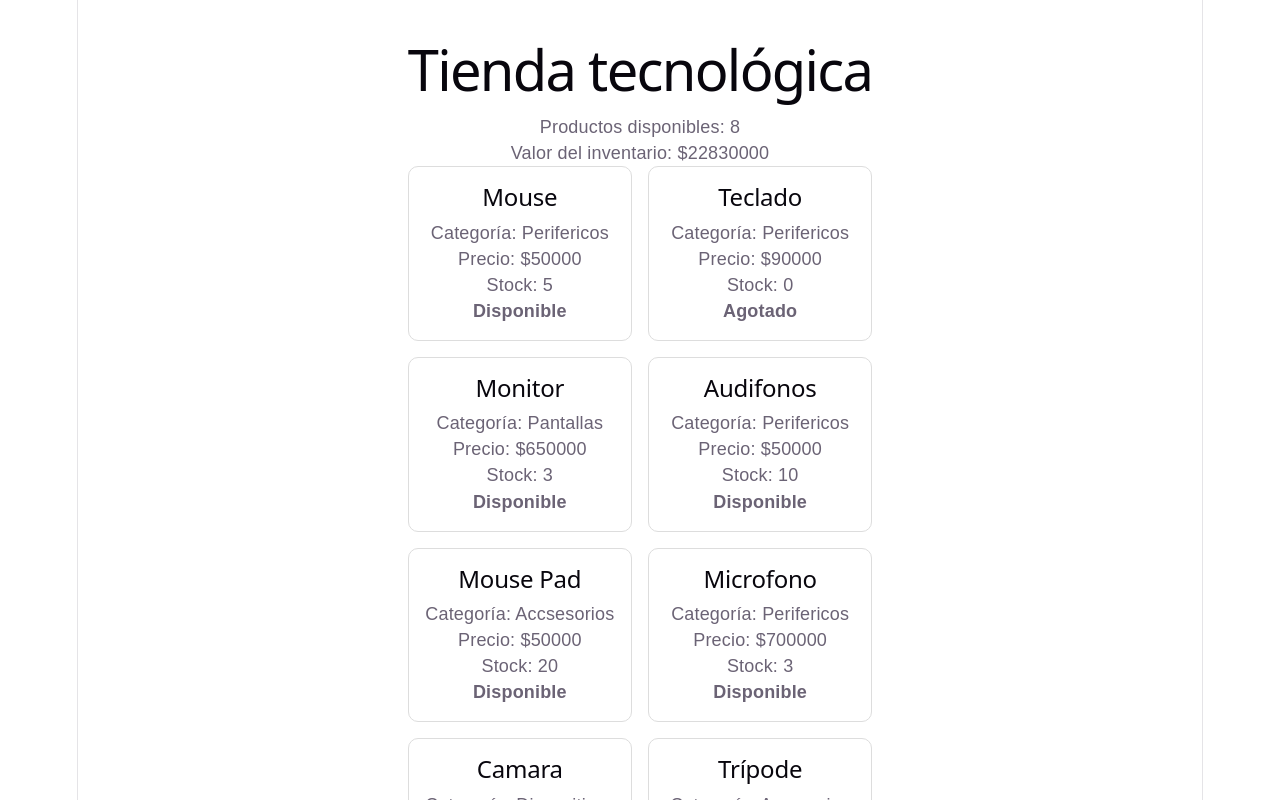
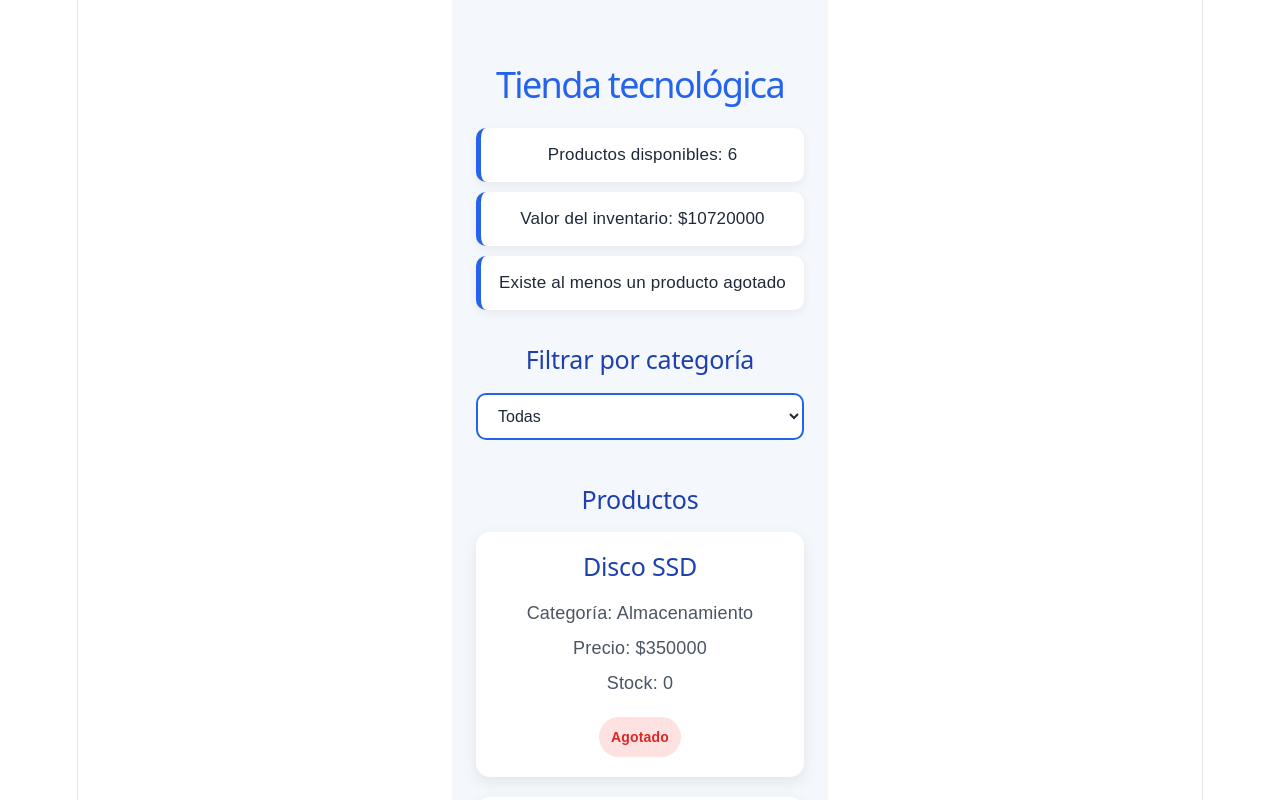
Before and after one commit to ch-Susa/react-js-ficha-3409609-Geidy-Susa, a React (Vite) app: page / in a window 1280 px wide. Shown: the top 800 px of the page. Built offline with nearby package versions, Linux system fonts and the light colour scheme.

Commit message:
Se completa la gestiòn y filtrado de productos. Ademàs de mejorar el diseño

```diff
--- a/practica-js.js
+++ b/practica-js.js
@@ -1,3 +1,9 @@
+import { productos } from './data/productos';
+
+export function buscarProducto(id) {
+  return productos.find(producto => producto.id === id);
+}
+
 console.log("JavaScript listo para practicar");
 
 function calcularTotal(precio, cantidad) {
--- a/src/App.css
+++ b/src/App.css
@@ -1,17 +1,123 @@
 .contenedor {
   max-width: 1100px;
   margin: 0 auto;
-padding: 24px;
+  padding: 40px 24px;
   font-family: Arial, sans-serif;
+  background: #f4f7fb;
+  min-height: 100vh;
+  color: #1f2937;
 }
+
+.contenedor h1 {
+  text-align: center;
+  margin-bottom: 30px;
+  color: #2563eb;
+  font-size: 36px;
+}
+
+.contenedor > p {
+  background: white;
+  padding: 14px 18px;
+  margin: 10px 0;
+  border-radius: 10px;
+  border-left: 5px solid #2563eb;
+  box-shadow: 0 3px 10px rgba(0, 0, 0, 0.06);
+  font-size: 17px;
+}
+
+.contenedor section {
+  margin-top: 35px;
+}
+
+.contenedor section h2 {
+  color: #1e40af;
+  margin-bottom: 18px;
+  font-size: 25px;
+}
+
 .productos {
   display: grid;
   grid-template-columns: repeat(auto-fit, minmax(220px, 1fr));
-gap: 16px;
+  gap: 20px;
 }
+
 .producto-card {
-border: 1px solid #ddd;
+  border: none;
+  border-radius: 14px;
+  padding: 20px;
+  background: white;
+  box-shadow: 0 5px 15px rgba(0, 0, 0, 0.08);
+  transition: transform 0.2s ease, box-shadow 0.2s ease;
+}
+
+.producto-card:hover {
+  transform: translateY(-5px);
+  box-shadow: 0 10px 22px rgba(0, 0, 0, 0.14);
+}
+
+.producto-card h2 {
+  margin-top: 0;
+  margin-bottom: 15px;
+  color: #111827;
+  font-size: 21px;
+}
+
+.producto-card p {
+  margin: 9px 0;
+  color: #4b5563;
+}
+
+.producto-card strong {
+  display: inline-block;
+  margin-top: 12px;
+  padding: 7px 12px;
+  border-radius: 20px;
+  font-size: 14px;
+}
+
+.producto-card .disponible {
+  background: #dcfce7;
+  color: #15803d;
+}
+
+.producto-card .agotado {
+  background: #fee2e2;
+  color: #dc2626;
+}
+
+@media (max-width: 600px) {
+  .contenedor {
+    padding: 25px 15px;
+  }
+
+  .contenedor h1 {
+    font-size: 28px;
+  }
+
+  .productos {
+    grid-template-columns: 1fr;
+  }
+}
+
+.filtro-categoria {
+  width: 100%;
+  max-width: 350px;
+  padding: 12px 16px;
+  margin-bottom: 10px;
+  border: 2px solid #2563eb;
   border-radius: 10px;
-padding: 16px;
   background: white;
+  color: #1f2937;
+  font-size: 16px;
+  cursor: pointer;
+  outline: none;
+  transition: 0.2s ease;
 }
+
+.filtro-categoria:hover {
+  border-color: #1e40af;
+}
+
+.filtro-categoria:focus {
+  box-shadow: 0 0 0 3px rgba(37, 99, 235, 0.15);
+}
--- a/src/App.jsx
+++ b/src/App.jsx
@@ -1,26 +1,88 @@
+import { useState } from 'react';
 import ProductoCard from './components/ProductoCard';
 import { productos } from './data/productos';
 import './App.css';
+
 function App() {
+  const [categoriaSeleccionada, setCategoriaSeleccionada] = useState('Todas');
+
   const disponibles = productos.filter(producto => producto.stock > 0);
+
   const valorInventario = productos.reduce(
     (total, producto) => total + producto.precio * producto.stock,
     0
   );
+
+  const existeAgotado = productos.some(producto => producto.stock === 0);
+
+  const categorias = [
+    'Todas',
+    ...new Set(productos.map(producto => producto.categoria))
+  ];
+
+  const productosFiltrados =
+    categoriaSeleccionada === 'Todas'
+      ? productos
+      : productos.filter(
+          producto => producto.categoria === categoriaSeleccionada
+        );
+
   return (
     <main className="contenedor">
       <h1>Tienda tecnológica</h1>
+
       <p>Productos disponibles: {disponibles.length}</p>
       <p>Valor del inventario: ${valorInventario}</p>
-<section className="productos">
-{productos.map(producto => (
+
+      <p>
+        {existeAgotado
+          ? 'Existe al menos un producto agotado'
+          : 'No hay productos agotados'}
+      </p>
+
+      <section>
+        <h2>Filtrar por categoría</h2>
+
+        <select
+          value={categoriaSeleccionada}
+          onChange={e => setCategoriaSeleccionada(e.target.value)}
+          className="filtro-categoria"
+        >
+          {categorias.map(categoria => (
+            <option key={categoria} value={categoria}>
+              {categoria}
+            </option>
+          ))}
+        </select>
+      </section>
+
+      <section>
+        <h2>Productos</h2>
+
+        <div className="productos">
+          {productosFiltrados.map(producto => (
             <ProductoCard
               key={producto.id}
               producto={producto}
             />
           ))}
+        </div>
+      </section>
+
+      <section>
+        <h2>Productos disponibles</h2>
+
+        <div className="productos">
+          {disponibles.map(producto => (
+            <ProductoCard
+              key={producto.id}
+              producto={producto}
+            />
+          ))}
+        </div>
       </section>
     </main>
   );
 }
+
 export default App;
--- a/src/components/ProductoCard.jsx
+++ b/src/components/ProductoCard.jsx
@@ -1,13 +1,17 @@
 function ProductoCard({ producto }) {
   const estado = producto.stock > 0 ? 'Disponible' : 'Agotado';
+
   return (
     <article className="producto-card">
       <h2>{producto.nombre}</h2>
       <p>Categoría: {producto.categoria}</p>
       <p>Precio: ${producto.precio}</p>
       <p>Stock: {producto.stock}</p>
-<strong>{estado}</strong>
+      <strong className={producto.stock > 0 ? 'disponible' : 'agotado'}>
+        {estado}
+      </strong>
     </article>
   );
 }
+
 export default ProductoCard;
--- a/src/data/productos.js
+++ b/src/data/productos.js
@@ -1,13 +1,12 @@
 export const productos = [
-{ id: 1, nombre: 'Mouse', precio: 50000, categoria: 'Perifericos', stock: 5 },
-{ id: 2, nombre: 'Teclado', precio: 90000, categoria: 'Perifericos', stock: 0 },
-{ id: 3, nombre: 'Monitor', precio: 650000, categoria: 'Pantallas', stock: 3 },
-// Agrega los demás productos de tu ejercicio
-{ id: 4, nombre: 'Audifonos', precio: 50000, categoria: 'Perifericos', stock: 10 },
-{ id: 5, nombre: 'Mouse Pad', precio: 50000, categoria: 'Accsesorios', stock: 20 },
-{ id: 6, nombre: 'Microfono', precio: 700000, categoria: 'Perifericos', stock: 3 },
-{ id: 7, nombre: 'Camara', precio: 80000, categoria: 'Dispositivos', stock: 5 },
-{ id: 8, nombre: 'Trípode', precio: 100000, categoria: 'Accesorios', stock: 0 },
-{ id: 9, nombre: 'Consola', precio: 2000000, categoria: 'Entretenimiento', stock: 8 },
-{ id: 10, nombre: 'Power Bank', precio: 90000, categoria: 'Accesorios', stock: 7 }
+{ id: 1, nombre: 'Disco SSD', precio: 350000, categoria: 'Almacenamiento', stock: 0 },
+{ id: 2, nombre: 'Disco Duro', precio: 280000, categoria: 'Almacenamiento', stock: 0 },
+{ id: 3, nombre: 'Barra de Sonido', precio: 380000, categoria: 'Audio', stock: 6 },
+{ id: 4, nombre: 'Impresora', precio: 750000, categoria: 'Oficina', stock: 3 },
+{ id: 5, nombre: 'Proyector', precio: 1500000, categoria: 'Pantallas', stock: 0 },
+{ id: 6, nombre: 'Mando', precio: 250000, categoria: 'Perifericos', stock: 10 },
+{ id: 7, nombre: 'Cargador', precio: 80000, categoria: 'Accesorios', stock: 15 },
+{ id: 8, nombre: 'Cable HDMI', precio: 35000, categoria: 'Accesorios', stock: 30 },
+{ id: 9, nombre: 'Memoria USB', precio: 40000, categoria: 'Almacenamiento', stock: 0 },
+{ id: 10, nombre: 'Teclado Mecanico', precio: 180000, categoria: 'Perifericos', stock: 8 }
 ];
```
Lines whose indentation alone changed are shown as unchanged.
